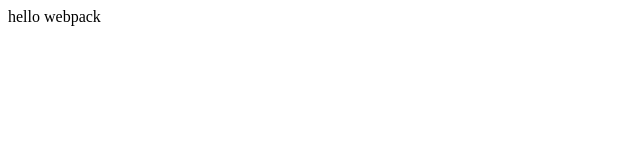
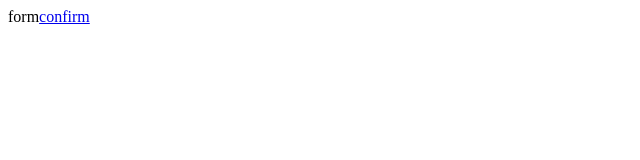
Before and after one commit to okonomi/webpack-sandbox, a React app: page / in a window 1280 px wide. Shown: the top 160 px of the page, without its empty margins (0-640 px from the left). Built offline with nearby package versions, Linux system fonts and the light colour scheme.

Commit message:
feat: implement spa

```diff
--- a/package.json
+++ b/package.json
@@ -11,11 +11,13 @@
   },
   "dependencies": {
     "react": "^16.13.1",
-    "react-dom": "^16.13.1"
+    "react-dom": "^16.13.1",
+    "react-router-dom": "^5.1.2"
   },
   "devDependencies": {
     "@types/react": "^16.9.25",
     "@types/react-dom": "^16.9.5",
+    "@types/react-router-dom": "^5.1.3",
     "serve": "^11.3.0",
     "ts-loader": "^6.2.1",
     "typescript": "^3.8.3",
--- /dev/null
+++ b/src/app.tsx
@@ -0,0 +1,28 @@
+import React from 'react'
+import {
+  BrowserRouter as Router,
+  Switch,
+  Route
+} from 'react-router-dom'
+
+import Form from './pages/Form'
+import Confirm from './pages/Confirm'
+import Finish from './pages/Finish'
+
+export default function App() {
+  return (
+    <Router>
+      <Switch>
+        <Route path="/confirm">
+          <Confirm />
+        </Route>
+        <Route path="/finish">
+          <Finish />
+        </Route>
+        <Route path="/">
+          <Form />
+        </Route>
+      </Switch>
+    </Router>
+  )
+}
--- a/src/index.tsx
+++ b/src/index.tsx
@@ -1,8 +1,10 @@
 import React from 'react'
 import ReactDOM from 'react-dom'
+
+import App from './App'
 
 const elem = document.getElementById('react-app')
 
 document.addEventListener('DOMContentLoaded', () => {
-  ReactDOM.render(<div>hello webpack</div>, elem)
+  ReactDOM.render(<App />, elem)
 })
--- /dev/null
+++ b/src/pages/Confirm.tsx
@@ -0,0 +1,11 @@
+import React from 'react'
+import { Link } from 'react-router-dom'
+
+export default function Confirm() {
+  return (
+    <>
+      confirm
+      <Link to="/finish">finish</Link>
+    </>
+  )
+}
--- /dev/null
+++ b/src/pages/Finish.tsx
@@ -0,0 +1,7 @@
+import React from 'react'
+
+export default function Finish() {
+  return (
+    <>finish</>
+  )
+}
--- /dev/null
+++ b/src/pages/Form.tsx
@@ -0,0 +1,11 @@
+import React from 'react'
+import { Link } from 'react-router-dom'
+
+export default function Form() {
+  return (
+    <>
+      form
+      <Link to="/confirm">confirm</Link>
+    </>
+  )
+}
--- a/webpack.config.js
+++ b/webpack.config.js
@@ -11,6 +11,7 @@
   resolve: {
     extensions: [
       '.ts',
+      '.tsx',
       '.js'
     ]
   },
```
Also changed, not shown: 1 other file (tests, documents, lock files or other folders).
